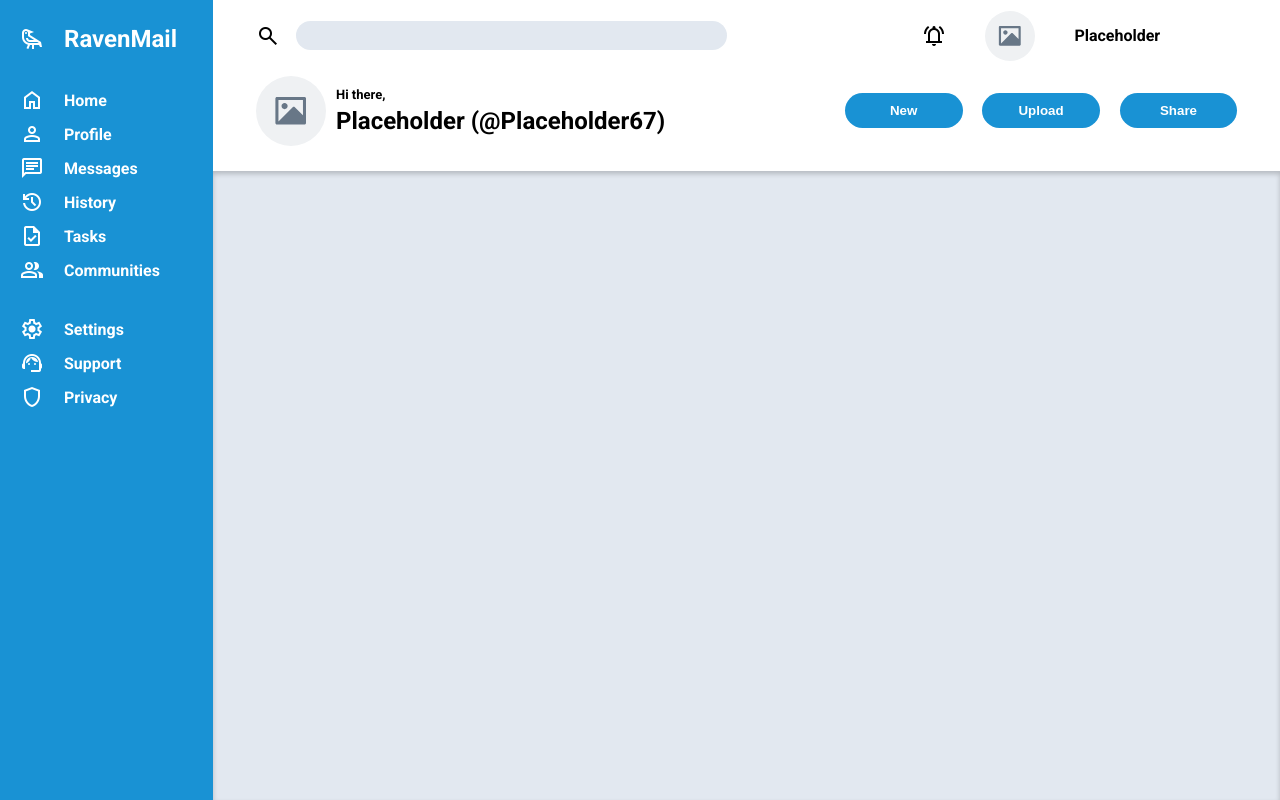
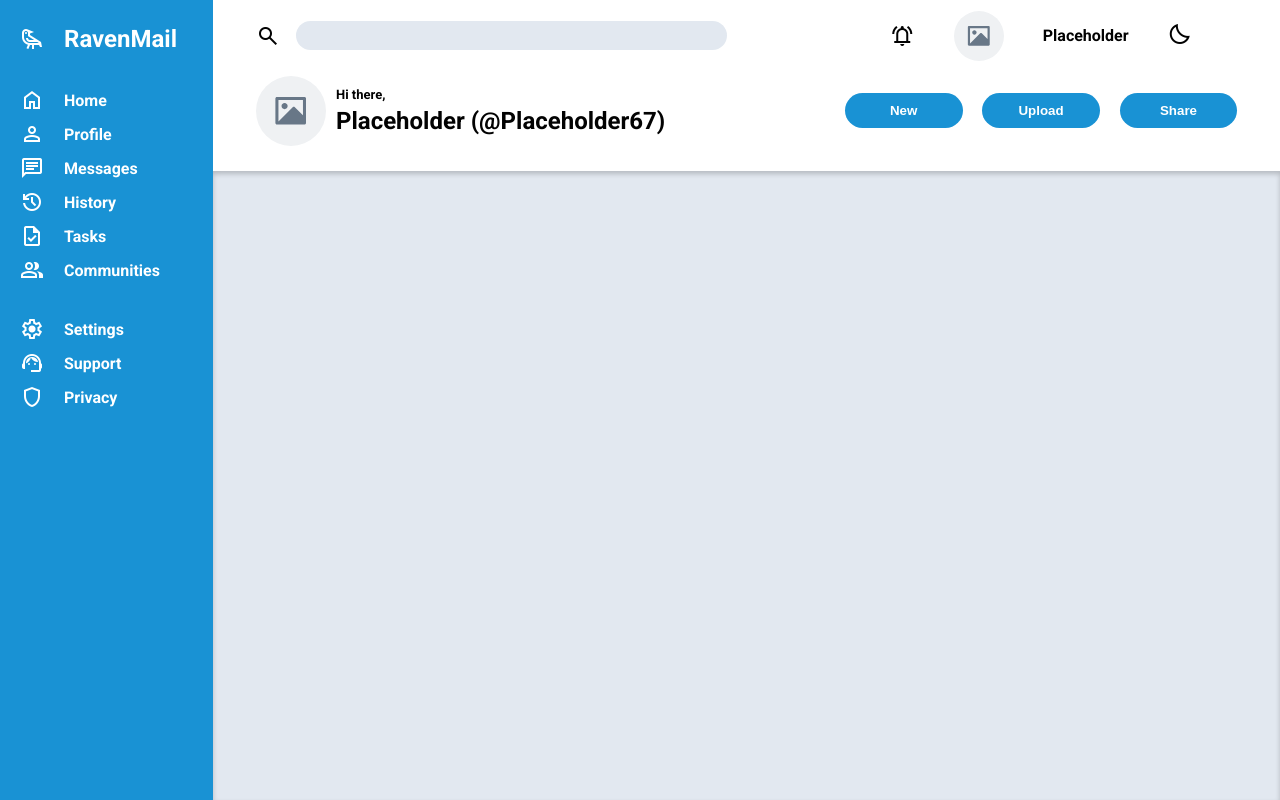
Before and after one commit to maruvici/odin-dashboard, a plain HTML site: page index.html in a window 1280 px wide. Drawn offline with nearby package versions, Linux system fonts and the light colour scheme.

Commit message:
feat: Add dark theme

```diff
--- a/index.html
+++ b/index.html
@@ -40,6 +40,7 @@
             <i class="material-symbols-outlined">notifications_active</i>
             <img src="./static/assets/img/landscape-placeholder.svg" alt="Profile Picture">
             <span>Placeholder</span>
+            <button id="toggleButton" onclick="toggleMode()"><i class="material-symbols-outlined" id="toggleIcon"></i></button>
           </div>
           <div class="greetingsBox">
             <img src="./static/assets/img/landscape-placeholder.svg" alt="Profile Picture">
--- a/static/scripts/script.js
+++ b/static/scripts/script.js
@@ -0,0 +1,27 @@
+function toggleMode() {
+    // Toggle dark mode on and off
+    document.body.classList.toggle('dark-mode');
+
+    // Save current theme for other webpages
+    let theme = document.body.classList.contains('dark-mode') ? 'dark-mode' : 'light-mode';
+    localStorage.setItem('theme', theme);
+
+    // Change toggle icon to opposite theme icon
+    if (theme == 'dark-mode') {
+        document.getElementById("toggleIcon").textContent = "sunny";
+    } else {
+        document.getElementById("toggleIcon").textContent = "bedtime";
+    }
+}
+
+window.onload = function() {
+    let currentTheme = localStorage.getItem('theme');
+
+    // Adjust visual theme of page
+    if (currentTheme == 'dark-mode') {
+        document.body.classList.toggle('dark-mode');
+        document.getElementById("toggleIcon").textContent = "sunny";
+    } else {
+        document.getElementById("toggleIcon").textContent = "bedtime";
+    }
+}
--- a/static/styles/style.css
+++ b/static/styles/style.css
@@ -23,7 +23,7 @@
     --primary-bg: #000000;
     --secondary-bg: #272829;
     --main-text: #FFFFFF;
-    --sidebar-text: #020202;
+    --sidebar-text: #FFFFFF;
 }
 
 html {
@@ -78,6 +78,7 @@ html {
 
 .header {
     background-color: var(--primary-bg);
+    color: var(--main-text);
     grid-area: 1 2 span 1 span 1;
     padding: 1% 4%;
 
@@ -150,19 +151,26 @@ html {
     background-color: var(--main-accent);
     border: none;
     border-radius: 2rem;
-    color: var(--primary-bg);
+    color: var(--sidebar-text);
     flex: 1 1 auto;
     font-weight: bold;
     padding: 1rem;
     width: 8rem;
 }
 
-
-
-
-
 .main-content {
     background-color: var(--secondary-bg);
     box-shadow: inset 0px 3px 5px rgba(0, 0, 0, 0.2);
     grid-area: 2 2 span 1 span 1;
 }
+
+#toggleButton {
+    background-color: var(--primary-bg);
+    color: var(--main-text);
+    border: none;
+    border-radius: 100%;
+}
+
+#toggleButton:hover {
+    color: var(--main-accent);
+}
```
